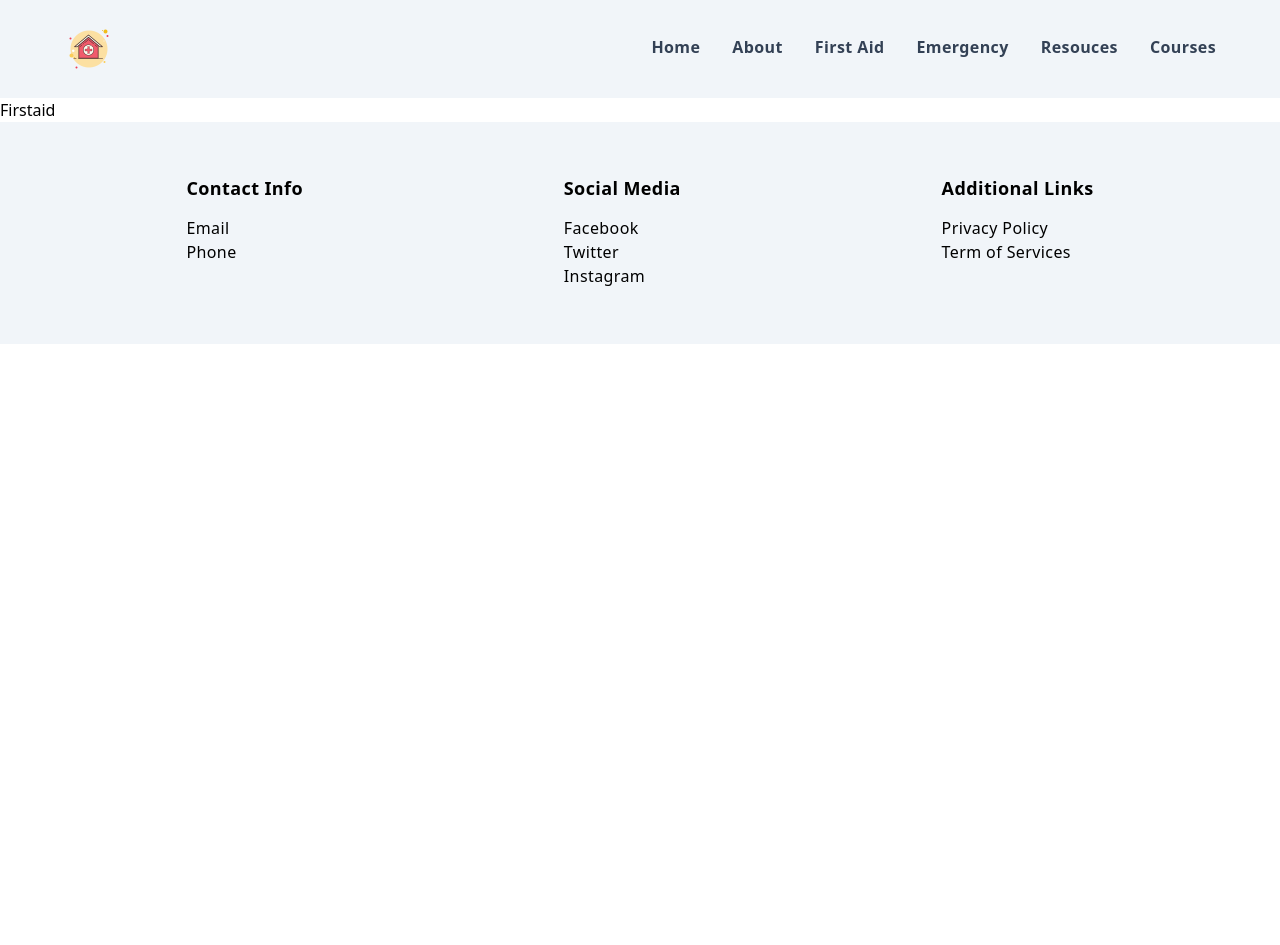
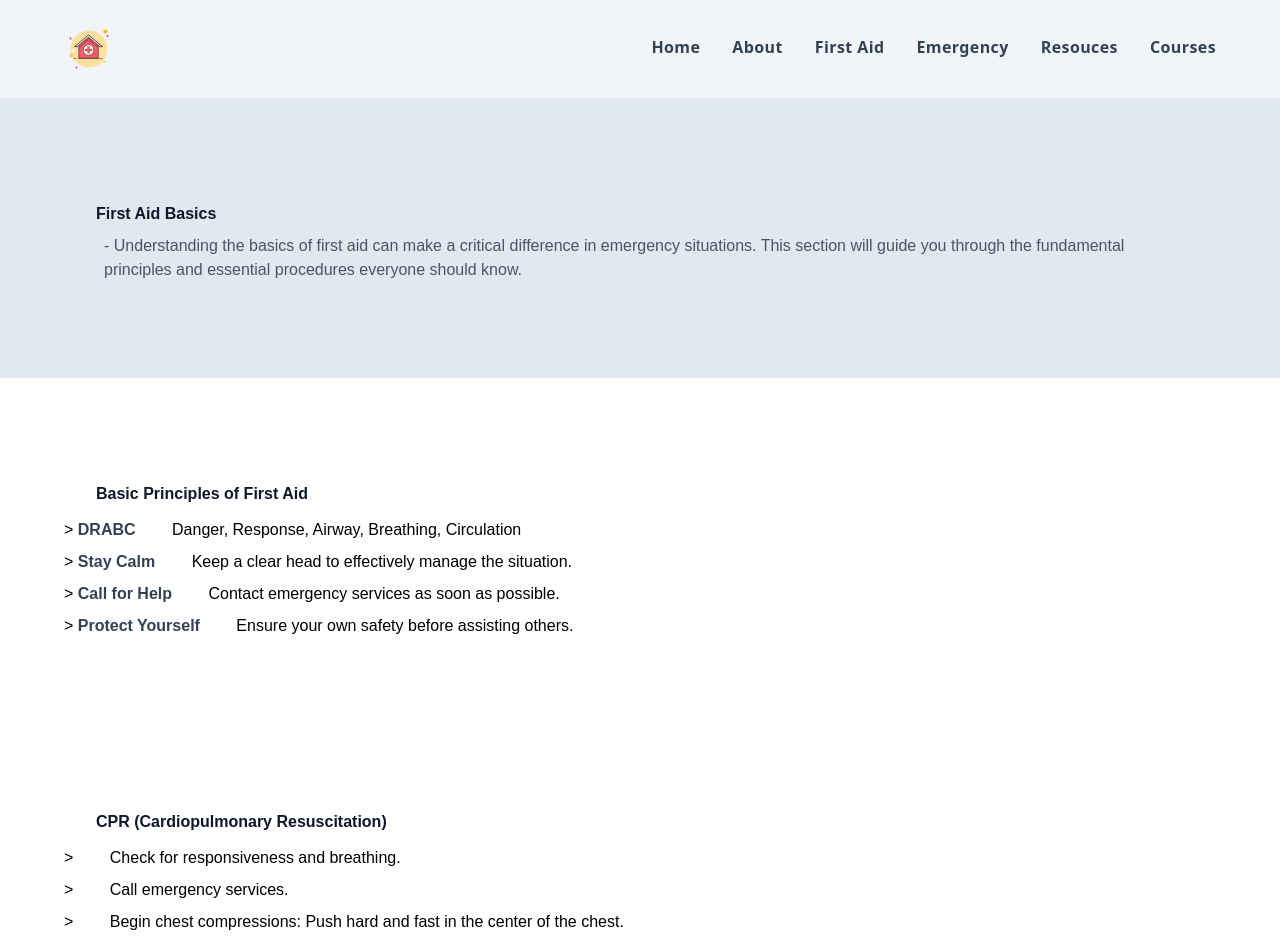
Before and after one commit to erhic/FirstAidwebapp, a React (Vite) app: page /firstaid in a window 1280 px wide. Shown: the top 945 px of the page. Before the commit the page ends 800 px from the top, so only its background shows below. Built offline with nearby package versions, Linux system fonts and the light colour scheme.

Commit message:
feat: add the principle section on firstaid page

```diff
--- a/src/Constants/index.js
+++ b/src/Constants/index.js
@@ -150,7 +150,7 @@ export const FirstaidProcedure = [
   { headingName: "First Aid for Choking" },
 ];
 
-export const BasicPrinciple = [
+export const basicPrinciple = [
   {
     listName: "DRABC",
     description: "Danger, Response, Airway, Breathing, Circulation",
--- a/src/Pages/Firstaid.jsx
+++ b/src/Pages/Firstaid.jsx
@@ -1,5 +1,13 @@
+import FirstaidHeroSection from "../Sections/Firstaidpage/FirstaidHeroSection";
+import PrincipleSection from "../Sections/Firstaidpage/PrincipleSection";
+
 const Firstaid = () => {
-  return <div>Firstaid</div>;
+  return (
+    <>
+      <FirstaidHeroSection />
+      <PrincipleSection />
+    </>
+  );
 };
 
 export default Firstaid;
--- /dev/null
+++ b/src/Sections/Firstaidpage/FirstaidHeroSection.jsx
@@ -0,0 +1,18 @@
+const FirstaidHeroSection = () => {
+  return (
+    <>
+      <div className="flex-col justify-center font-slate-gray bg-slate-200 p-16">
+        <h2 className="flex justify-start pl-8 font-palanquin font-bold pt-8 tracking-normal font-semibold leading-10 text-slate-900">
+          First Aid Basics
+        </h2>
+        <p className="px-10 pb-8 font-montserrat text-slate-600 leading-6">
+          - Understanding the basics of first aid can make a critical difference
+          in emergency situations. This section will guide you through the
+          fundamental principles and essential procedures everyone should know.
+        </p>
+      </div>
+    </>
+  );
+};
+
+export default FirstaidHeroSection;
--- /dev/null
+++ b/src/Sections/Firstaidpage/PrincipleSection.jsx
@@ -0,0 +1,38 @@
+import { CommonProcedureCPR, basicPrinciple } from "../../Constants";
+
+const PrincipleSection = () => {
+  return (
+    <>
+      <div className="py-16 px-16">
+        <h2 className="flex justify-start pl-8 font-montserrat font-bold pt-8 tracking-normal font-semibold leading-10 text-slate-900">
+          Basic Principles of First Aid
+        </h2>
+        <ul className="font-montserrat leading-6 ">
+          {basicPrinciple.map((item) => (
+            <li key={item.listName} className="leading-8 pr-[12px]">
+              <span>{`> `} </span>
+              <strong className="text-slate-700">{item.listName}</strong>
+              <span className="px-8"> {item.description}</span>
+            </li>
+          ))}
+        </ul>
+      </div>
+
+      <div className="py-16 px-16 ">
+        <h2 className="flex justify-start pl-8 font-montserrat font-bold pt-8 tracking-normal font-semibold leading-10 text-slate-900">
+          CPR (Cardiopulmonary Resuscitation)
+        </h2>
+        <ul className="font-montserrat leading-6 ">
+          {CommonProcedureCPR.map((item) => (
+            <li key={item.listName} className="leading-8 pr-[12px]">
+              <span>{`> `} </span>
+              <span className="px-8"> {item.listProcedure}</span>
+            </li>
+          ))}
+        </ul>
+      </div>
+    </>
+  );
+};
+
+export default PrincipleSection;
```
